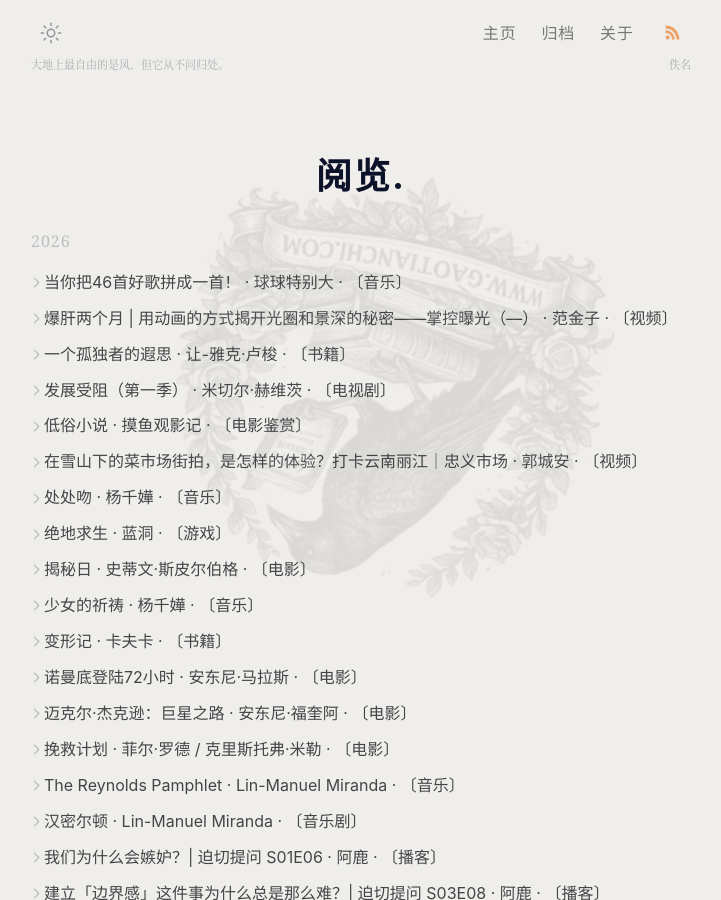
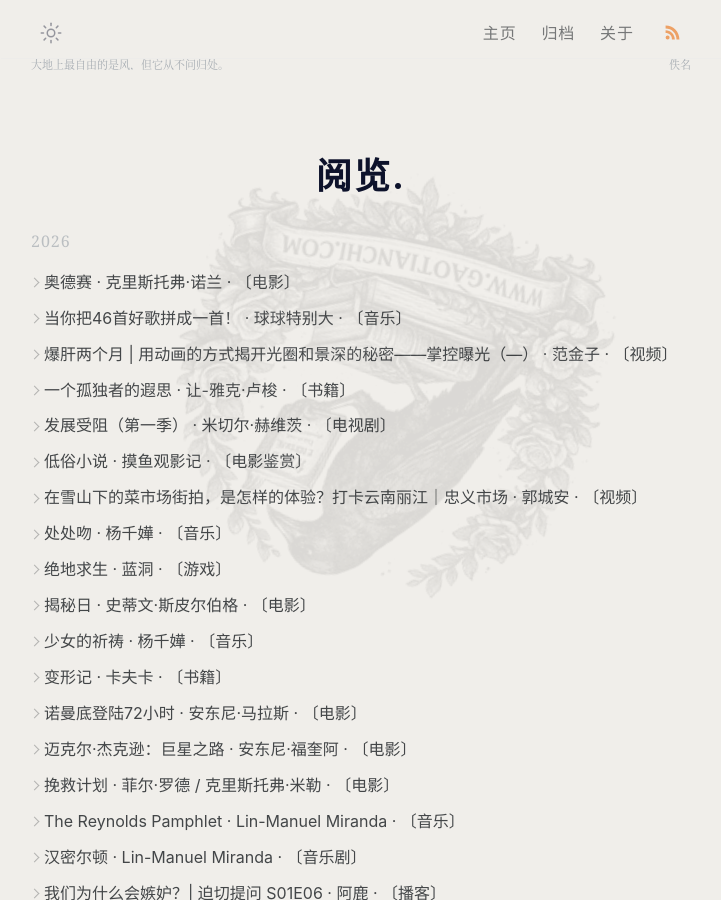
Before and after one commit to gaotianchi/gaotianchi.github.io, a Jekyll site: the page built from _pages/library.html, in a window 1280 px wide and 900 px high. Shown: the whole window, without its empty margins (279-1000 px from the left). Built offline with Jekyll 4.4.1, drawn with Linux system fonts in a browser that asks for light colours; part of the change alters nothing that is shown.

Commit message:
feat(library): 添加电影《奥德赛》克里斯托弗·诺兰
Co-Authored-By: Claude Fable 5 <noreply@anthropic.com>

```diff
--- a/_data/library.yml
+++ b/_data/library.yml
@@ -9,6 +9,12 @@
 #     post: 相关文章路径（可选）— 有值时作品名渲染为链接
 #
 # 条目按 started 倒序排列，同一年份自动归组。
+
+- title: 奥德赛
+  creator: 克里斯托弗·诺兰
+  type: 电影
+  started: 2026-08-14
+  notes: 奥德修斯脱离船队时提到"我们不仅可以更早回家，还可以游历山水"，原本我信以为真，后来我才意识到，这时候他已经准备好受难了。
 
 - title: 爆肝两个月 | 用动画的方式揭开光圈和景深的秘密——掌控曝光（—）
   creator: 范金子
```
